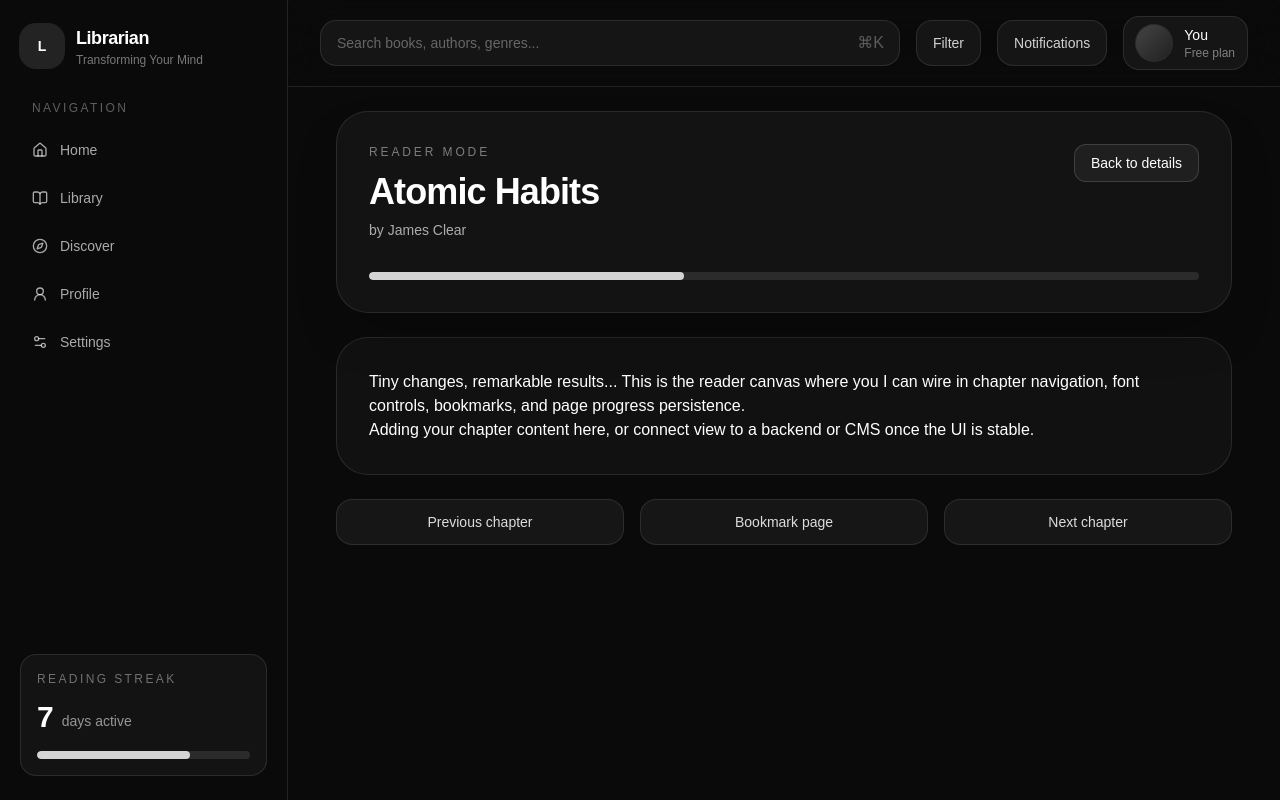
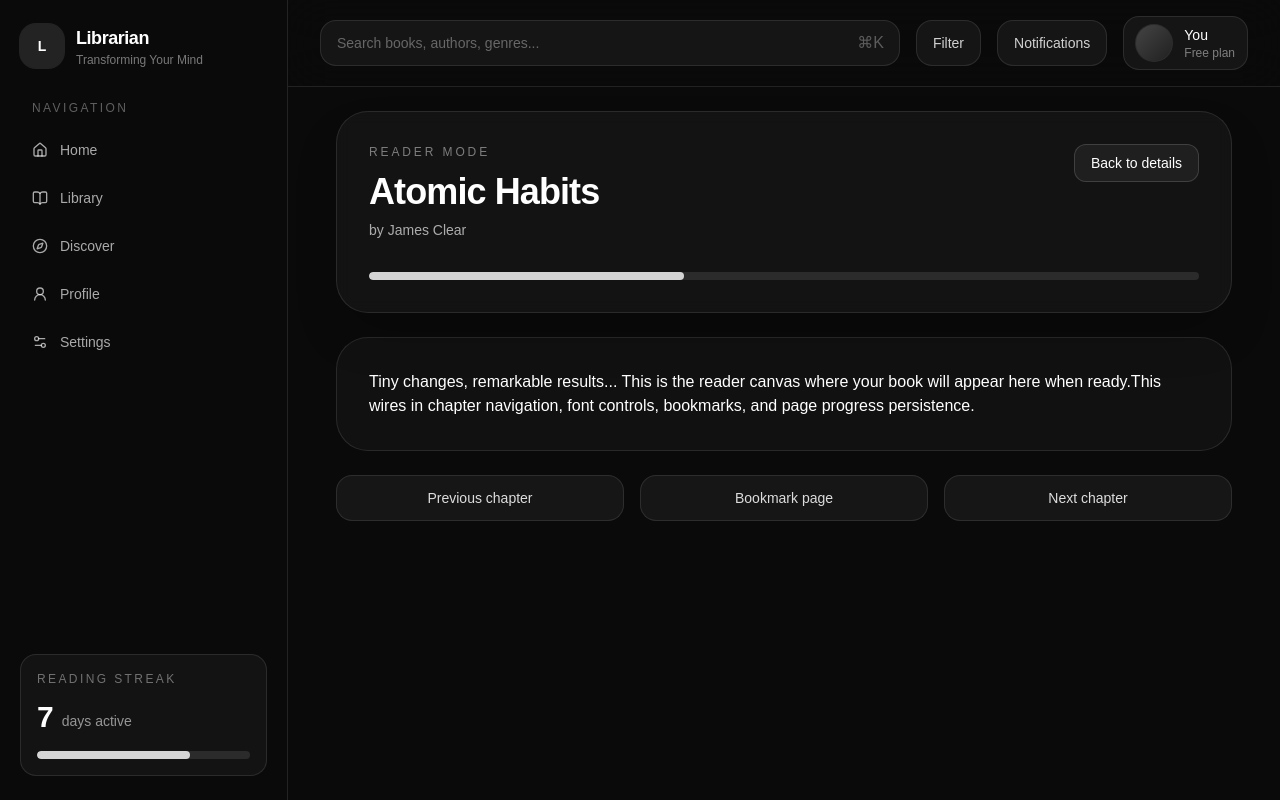
Before and after one commit to techevolution26/Librarian-frntEnd, a Next.js app: page /reader/1 in a window 1280 px wide. Built offline with nearby package versions, Linux system fonts and the light colour scheme.

Commit message:
few changes on reader page

```diff
--- a/app/(dashboard)/reader/[id]/page.tsx
+++ b/app/(dashboard)/reader/[id]/page.tsx
@@ -49,15 +49,15 @@
       <section className="rounded-[2rem] border border-white/10 bg-white/[0.03] p-6 sm:p-8">
         <div className="prose prose-invert max-w-none prose-p:leading-8 prose-p:text-white/78 prose-headings:text-white">
           <p>
-            {book.description} This is the reader canvas where you I can
-            wire in chapter navigation, font controls, bookmarks, and page
+            {book.description} This is the reader canvas where your book will appear here when ready.This
+            wires in chapter navigation, font controls, bookmarks, and page
             progress persistence.
           </p>
 
-          <p>
+          {/* <p>
             Adding your chapter content here, or connect view to a backend or
             CMS once the UI is stable.
-          </p>
+          </p> */}
         </div>
       </section>
 
--- a/app/layout.tsx
+++ b/app/layout.tsx
@@ -14,13 +14,13 @@
 
 export const metadata: Metadata = {
   title: {
-    default: "BookBox",
-    template: "%s | BookBox",
+    default: "Librarian",
+    template: "%s | Librarian",
   },
   description: "Discover, save, and read books in a modern streaming-style interface.",
-  metadataBase: new URL("https://bookbox.example"),
+  metadataBase: new URL("https://librarian.example"),
   openGraph: {
-    title: "BookBox",
+    title: "Librarian",
     description: "Discover, save, and read books in a modern streaming-style interface.",
     type: "website",
   },
```
